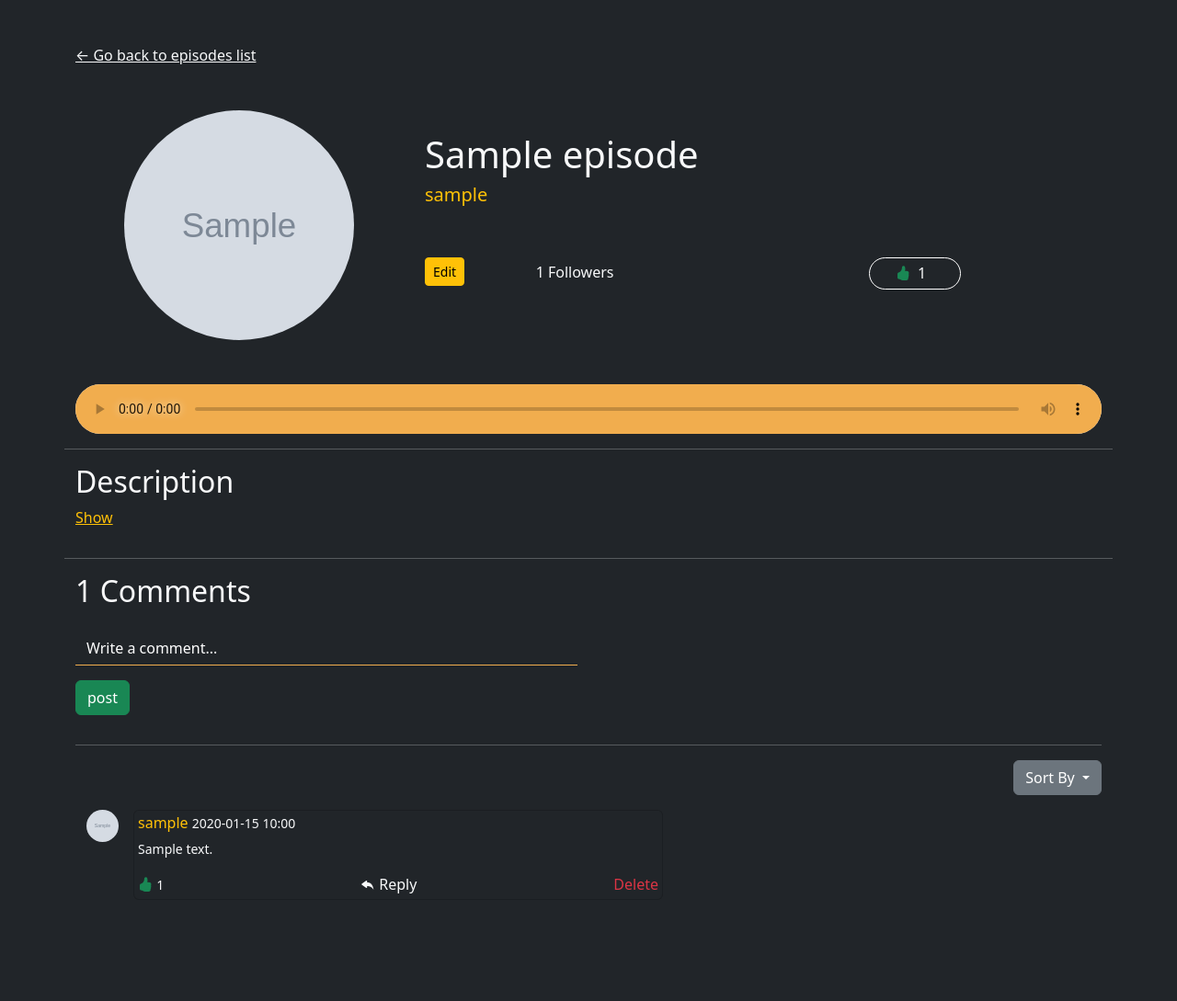
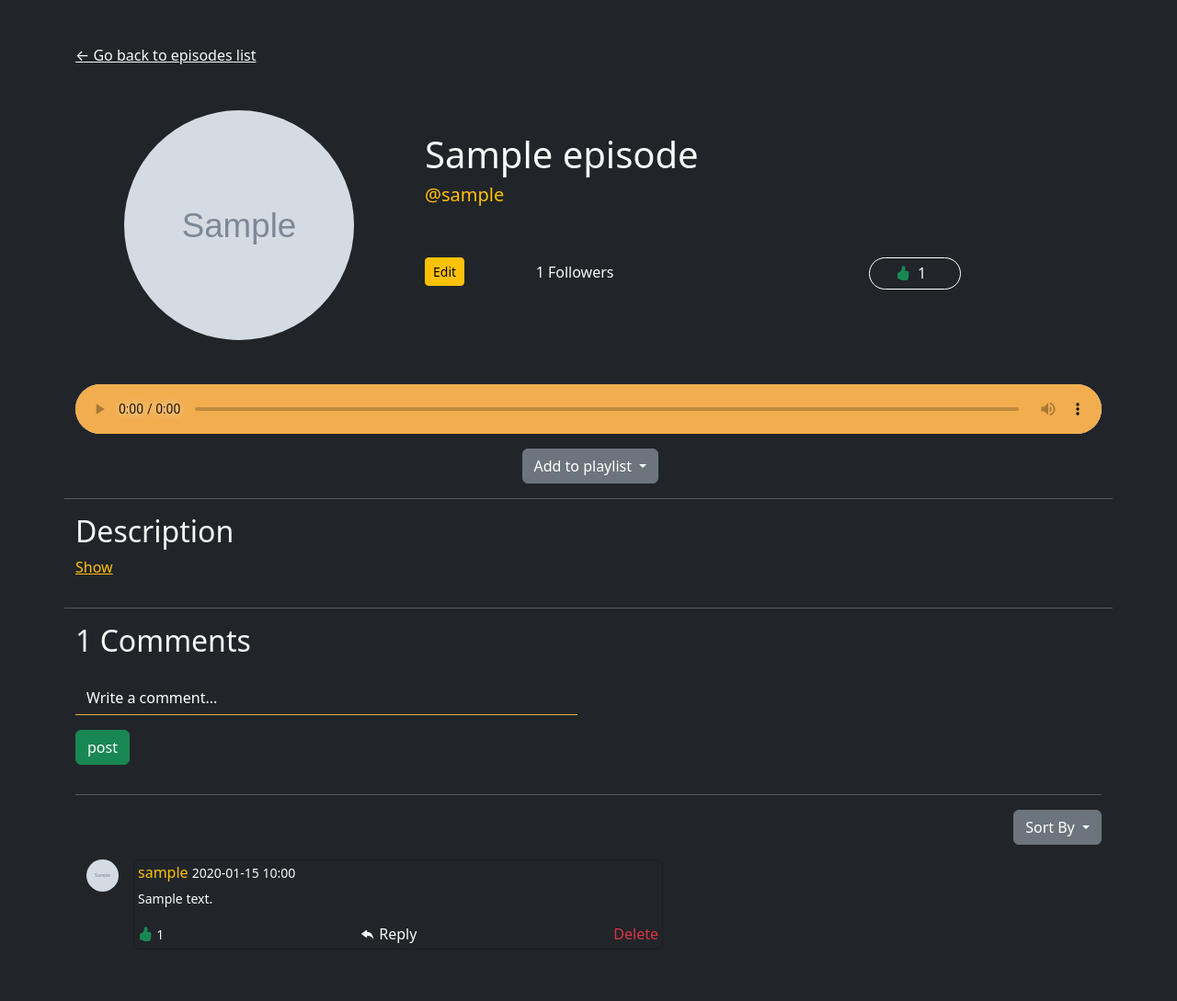
Before and after one commit to adamtao14/podloop-project, a Django app: a page that uses podloop/core/templates/core/episode.html in a window 1280 px wide. Shown: the part 72-1161 px from the top of the page at 92% size. Before the commit the page ends 1044 px from the top, so only its background shows below. Run offline with Django 4.2, Linux system fonts and the light colour scheme; a user stored in the database is signed in; tables that the repository leaves empty hold one stand-in row (values such as "Sample post"); grey boxes marked "Sample" are stand-in pictures.

Commit message:
playlists,edit episodes

```diff
--- a/podloop/api/urls.py
+++ b/podloop/api/urls.py
@@ -1,6 +1,6 @@
 from django.conf import settings
 from django.urls import path
-from .views import ApiFollow,ApiUnfollow,ApiIsAuth,ApiGetEpisodeUserInfo,ApiPostComment,ApiGetComments,ApiToggleLikeComment,ApiDeleteComment,ApiToggleLikeEpisode,ApiToggleFollow,ApiDeletePodcast,ApiDeleteEpisode
+from .views import ApiFollow,ApiUnfollow,ApiIsAuth,ApiGetEpisodeUserInfo,ApiPostComment,ApiGetComments,ApiToggleLikeComment,ApiDeleteComment,ApiToggleLikeEpisode,ApiToggleFollow,ApiDeletePodcast,ApiDeleteEpisode,ApiAddEpisodeToPlaylist
 from django.conf.urls.static import static
 app_name = "api"
 
@@ -17,6 +17,7 @@ urlpatterns = [
     path('api/podcasts/<slug:podcast_slug>/episode/<slug:episode_slug>/get-comments', ApiGetComments),
     path('api/podcasts/<slug:podcast_slug>/episode/<slug:episode_slug>/toggle-like', ApiToggleLikeEpisode),
     path('api/podcasts/<slug:podcast_slug>/episode/<slug:episode_slug>/delete', ApiDeleteEpisode),
+    path('api/podcasts/<slug:podcast_slug>/episode/<slug:episode_slug>/add-to-playlist/<int:playlist_id>', ApiAddEpisodeToPlaylist),
 ]
 
 if settings.DEBUG:
--- a/podloop/api/views.py
+++ b/podloop/api/views.py
@@ -1,5 +1,5 @@
 from django.contrib.auth import get_user_model
-from core.models import Podcast,EpisodeLike,Episode,EpisodeComment,EpisodeCommentLike
+from core.models import Podcast,EpisodeLike,Episode,EpisodeComment,EpisodeCommentLike,Playlist
 from django.utils.html import escape
 User = get_user_model()
 
@@ -234,3 +234,19 @@ def ApiDeleteEpisode(request,podcast_slug,episode_slug):
             return HttpResponse(status=401)
     else:
         return HttpResponse(status=401)
+
+
+def ApiAddEpisodeToPlaylist(request,podcast_slug,episode_slug,playlist_id):
+    podcast = get_object_or_404(Podcast, slug=podcast_slug)
+    episode = get_object_or_404(Episode, slug=episode_slug, podcast=podcast)
+    playlist = get_object_or_404(Playlist,id=playlist_id)
+    if request.user.is_authenticated:
+        current_user = User.objects.get(id=request.user.id)
+        if playlist.owner.id == current_user.id:
+            if not playlist.episodes.filter(id=episode.id).exists():
+                playlist.episodes.add(episode)
+            return HttpResponse(status=200)
+        else:
+            return HttpResponse(status=401)
+    else:
+        return HttpResponse(status=401)
--- a/podloop/core/models.py
+++ b/podloop/core/models.py
@@ -67,7 +67,7 @@ class Playlist(models.Model):
     is_private = models.BooleanField(default=False,blank=False)
     owner = models.ForeignKey(User,on_delete=models.CASCADE)
     description = models.CharField(max_length=200,blank=True)
-    episodes = models.ManyToManyField(Episode)
+    episodes = models.ManyToManyField(Episode,symmetrical=False)
     date = models.DateTimeField(default=now)
 
     class Meta:
--- a/podloop/core/templates/core/episode.html
+++ b/podloop/core/templates/core/episode.html
@@ -33,7 +33,7 @@
   </div>
   <div class="col-lg-8 mt-4">
     <h1 class="text-light">{{episode.title}}</h1>
-    <h5 class="text-warning">{{owner.username}}</h5>
+    <h5 class="text-warning">@{{owner.username}}</h5>
     <!--
 
         <div class="category-list mt-3">
@@ -64,7 +64,23 @@
     <source src="{{ MEDIA_URL }}{{episode.audio}}" type="audio/ogg" />
     Your browser does not support the audio tag.
   </audio>
+  {% if playlists %}
+  <div class="row d-flex justify-content-center mt-3">
+    <div class="dropdown" style="max-width:145px;">
+      <button class="btn btn-secondary dropdown-toggle" type="button" data-bs-toggle="dropdown" aria-expanded="false">
+        Add to playlist
+      </button>
+      <ul class="dropdown-menu">
+        {% for playlist in playlists %}
+        <li><p class="dropdown-item mt-0 mb-0" style="cursor:pointer;" onClick="add_to_playlist({{playlist.id}})">{{playlist.name}}</p></li>
+        {% endfor %}
+      </ul>
+    </div>
+    <div id="added_episode" class="row">
 
+    </div>
+  </div>
+  {% endif %}
   <hr class="text-light mt-3" />
   <!--DESCRIPTION SECTION-->
   <h2 class="text-light">Description</h2>
--- a/podloop/core/templates/core/podcast.html
+++ b/podloop/core/templates/core/podcast.html
@@ -28,7 +28,7 @@
   </div>
   <div class="col-lg-8 mt-4">
     <h1 class="text-light">{{podcast.name}}</h1>
-    <h5 class="text-warning">{{owner.username}}</h5>
+    <h5 class="text-warning">@{{owner.username}}</h5>
     <div class="category-list mt-3">
       {% for category in categories %}
       <a href="{% url 'core:category-detail' category.slug%}"
@@ -90,7 +90,7 @@
   <hr class="text-light mt-3" />
   <div class="episodes-list">
     <div class="d-flex justify-content-between">
-      <h2 class="text-light mb-5">{{podcast.episodes.count}} Episodes</h2>
+      <h2 class="text-light mb-5">{{episodes.count}} Episodes</h2>
       <div class="dropdown bg-dark">
         <button
           class="btn btn-secondary dropdown-toggle"
--- a/podloop/core/urls.py
+++ b/podloop/core/urls.py
@@ -1,6 +1,6 @@
 from django.urls import path
 from .views import home
-from .views import CategoryListView,CategoryDetailView,PodcastView,FollowView,UnfollowView,EpisodeView,ProfileView,CreatorView,BecomeCreator,PodcastEditView,PodcastEpisodeUpload,EditEpisodeView
+from .views import CategoryListView,CategoryDetailView,PodcastView,FollowView,UnfollowView,EpisodeView,ProfileView,CreatorView,BecomeCreator,PodcastEditView,PodcastEpisodeUpload,EditEpisodeView,PlaylistCreateView,PlaylistEditView,PlaylistView,DeleteEpisodeFromPlaylist
 from .models import *
 from django.contrib.auth import get_user_model
 from django.utils.text import slugify
@@ -90,6 +90,10 @@ urlpatterns = [
     path('profile', login_required(ProfileView.as_view()), name='profile'),
     path('profile/creator', login_required(CreatorView.as_view()), name='creator'),
     path('profile/become-creator', login_required(BecomeCreator), name='become-creator'),
+    path('playlists/create', login_required(PlaylistCreateView.as_view()), name='playlist-create'),
+    path('playlists/<int:playlist_id>', PlaylistView, name='playlist'),
+    path('playlists/<int:playlist_id>/edit', login_required(PlaylistEditView.as_view()), name='playlist-edit'),
+    path('playlists/<int:playlist_id>/remove/<int:episode_id>', login_required(DeleteEpisodeFromPlaylist), name='playlist-episode-remove'),
 ]
 
 if settings.DEBUG:
--- a/podloop/core/views.py
+++ b/podloop/core/views.py
@@ -8,8 +8,8 @@ from django.core.paginator import Paginator
 from django.core.exceptions import ValidationError
 from accounts.models import EmailVerification
 from accounts.utils import Util
-from accounts.forms import ProfileForm,PodcastForm,EpisodeForm,EpisodeEditForm
-from .models import Category,Podcast,Episode
+from .forms import ProfileForm,PodcastForm,EpisodeForm,EpisodeEditForm,PlaylistForm
+from .models import Category,Podcast,Episode,Playlist
 from .validators import validate_audio_file
 from urllib.parse import urlencode
 import uuid
@@ -79,9 +79,9 @@ def PodcastView(request,slug):
     sort_by = request.GET.get("sort_by")
 
     if sort_by == "old_to_new":
-        episodes = podcast.episodes.all().order_by('upload_date')
+        episodes = podcast.episodes.filter(is_private=False).order_by('upload_date')
     else:
-        episodes = podcast.episodes.all().order_by('-upload_date')
+        episodes = podcast.episodes.filter(is_private=False).order_by('-upload_date')
         sort_by = "new_to_old"
 
     is_owner = False
@@ -132,29 +132,36 @@ def EpisodeView(request,podcast_slug,episode_slug):
     podcast = get_object_or_404(Podcast, slug=podcast_slug)
     episode = get_object_or_404(Episode, slug=episode_slug, podcast=podcast)
     owner = User.objects.get(id=podcast.owner_id)
+    playlists = None
     show_episode = True
-    if episode.is_private:
-        if request.user.is_authenticated:
-            current_user = User.objects.get(id=request.user.id)
-            if current_user.id == podcast.owner.id:
+
+    if request.user.is_authenticated:
+        current_user = User.objects.get(id=request.user.id)
+        playlists = Playlist.objects.filter(owner=current_user)
+
+        if episode.is_private:
+            if podcast.owner.id == current_user.id:
                 show_episode = True
             else:
                 show_episode = False
         else:
+            show_episode = True
+    else:
+        if episode.is_private:
             show_episode = False
-    else:
-        show_episode = True
+        else:
+            show_episode = True
+
     if show_episode:
         context = {
             "podcast":podcast,
             "episode":episode,
             "owner":owner,
+            "playlists":playlists,
         }
         return render(request, template_name, context=context)
     else:
         return HttpResponse(status=404)
-
-
 
 
 
@@ -164,9 +171,8 @@ class ProfileView(View):
     form_class = ProfileForm
     def get(self, request):
         if request.user.is_authenticated:
-
-
             current_user = User.objects.get(id=request.user.id)
+            playlists = Playlist.objects.filter(owner=current_user)
             form = self.form_class(initial={
                 'email': current_user.email,
                 'name': current_user.name,
@@ -175,12 +181,13 @@ class ProfileView(View):
             })
 
             success_email_change = request.GET.get('success_email_change')
-            return render(request, self.template_name, context={'form': form, 'user':current_user, 'success_email_change':success_email_change})
+            return render(request, self.template_name, context={'form': form, 'user':current_user, 'success_email_change':success_email_change, 'playlists':playlists})
 
     def post(self, request):
         message = []
         current_user = User.objects.get(id=request.user.id)
         form = self.form_class(request.POST,request.FILES)
+        playlists = Playlist.objects.filter(owner=current_user)
         if form.is_valid():
             name = form.cleaned_data.get("name")
             last_name = form.cleaned_data.get("last_name")
@@ -190,7 +197,7 @@ class ProfileView(View):
 
             if name == current_user.name and last_name == current_user.last_name and username == current_user.username and email == current_user.email and not link_profile_picture :
                 message = "No changes made"
-                return render(request, self.template_name, context={'form': form, 'user':current_user, 'success_message':message})
+                return render(request, self.template_name, context={'form': form, 'user':current_user, 'success_message':message, 'playlists':playlists})
             else:
                 if User.objects.filter(username=username).exists() and current_user.username != username:
                     message.append("Username already exists")
@@ -198,7 +205,7 @@ class ProfileView(View):
                     message.append("Email already exists")
 
                 if message != []:
-                    return render(request, self.template_name, context={'form': form, 'user':current_user, 'error_message':message})
+                    return render(request, self.template_name, context={'form': form, 'user':current_user, 'error_message':message, 'playlists':playlists})
 
                 current_user.name = name
                 current_user.last_name = last_name
@@ -224,10 +231,10 @@ class ProfileView(View):
                 else:
                     current_user.save()
                     message = "Updated successfully"
-                    return render(request, self.template_name, context={'form': form, 'user':current_user, 'success_message':message})
+                    return render(request, self.template_name, context={'form': form, 'user':current_user, 'success_message':message, 'playlists':playlists})
         else:
             message.append("Invalid data")
-            return render(request, self.template_name, context={'form': form, 'user':current_user, 'error_message':message})
+            return render(request, self.template_name, context={'form': form, 'user':current_user, 'error_message':message, 'playlists':playlists})
 
 
 
@@ -511,3 +518,109 @@ class EditEpisodeView(View):
                 return render(request, self.template_name, context={'form': form, 'user':current_user, 'error_message':message, 'podcast':podcast, 'episode':episode})
         else:
             return HttpResponse(status=401)
+
+def PlaylistView(request,playlist_id):
+    template_name="core/playlist.html"
+    playlist = get_object_or_404(Playlist, id=playlist_id)
+    owner = User.objects.get(id=playlist.owner.id)
+    episodes = playlist.episodes.all()
+    show_playlist = True
+    is_owner = False
+    #show the playlist if not private to veryone,if private only to owner
+    if request.user.is_authenticated:
+        current_user = User.objects.get(id=request.user.id)
+        if current_user.id == playlist.owner.id:
+            is_owner = True
+        if playlist.is_private and is_owner:
+            show_playlist = True
+        elif playlist.is_private:
+            show_playlist = False
+    else:
+        if playlist.is_private:
+            show_playlist = False
+        else:
+            show_playlist = True
+
+    if show_playlist:
+        return render(request, template_name, context={'playlist':playlist, 'is_owner':is_owner, 'owner':owner, 'episodes':episodes})
+    else:
+        return HttpResponse(status=401)
+
+def DeleteEpisodeFromPlaylist(request,playlist_id,episode_id):
+    current_user = User.objects.get(id=request.user.id)
+    playlist = get_object_or_404(Playlist,id=playlist_id)
+    episode_id = get_object_or_404(Episode,id=episode_id)
+
+    if playlist.owner.id == current_user.id:
+        playlist.episodes.remove(episode_id)
+        return redirect(reverse('core:playlist', kwargs={'playlist_id': playlist_id}))
+    else:
+        return HttpResponse(status=401)
+
+
+class PlaylistCreateView(View):
+    template_name = "core/create_playlist.html"
+    form_class = PlaylistForm
+
+    def get(self,request):
+        form = self.form_class()
+        current_user = User.objects.get(id=request.user.id)
+        return render(request, self.template_name, context={'form': form, 'user':current_user})
+
+    def post(self,request):
+        if request.user.is_authenticated:
+            message = []
+            form = self.form_class(request.POST)
+            current_user = User.objects.get(id=request.user.id)
+            if form.is_valid():
+                name = form.cleaned_data.get("name")
+                description = form.cleaned_data.get("description")
+                is_private = form.cleaned_data.get("is_private")
+                Playlist.objects.create(name=name,description=description,is_private=is_private,owner=current_user)
+                message = "Playlist created"
+                return render(request, self.template_name, context={'user':current_user, 'form':form, 'success_message':message})
+            else:
+                message.append("Invalid data")
+                return render(request, self.template_name, context={'user':current_user, 'form':form, 'error_message':message})
+        else:
+            return HttpResponse(status=401)
+
+class PlaylistEditView(View):
+    template_name = "core/create_playlist.html"
+    form_class = PlaylistForm
+
+    def get(self,request,playlist_id):
+        current_user = User.objects.get(id=request.user.id)
+        playlist = get_object_or_404(Playlist,id=playlist_id)
+        if current_user.id == playlist.owner.id:
+            form = self.form_class(initial={
+                'name': playlist.name,
+                'description': playlist.description,
+                'is_private': playlist.is_private,
+            })
+
+            return render(request, self.template_name, context={'form': form, 'user':current_user})
+        else:
+            return HttpResponse(status=401)
+
+    def post(self,request,playlist_id):
+        if request.user.is_authenticated:
+            message = []
+            form = self.form_class(request.POST)
+            current_user = User.objects.get(id=request.user.id)
+            playlist = get_object_or_404(Playlist,id=playlist_id)
+            if form.is_valid():
+                name = form.cleaned_data.get("name")
+                description = form.cleaned_data.get("description")
+                is_private = form.cleaned_data.get("is_private")
+                playlist.name = name
+                playlist.description = description
+                playlist.is_private = is_private
+                playlist.save()
+                message = "Playlist updated successfully"
+                return render(request, self.template_name, context={'user':current_user, 'form':form, 'success_message':message})
+            else:
+                message.append("Invalid data")
+                return render(request, self.template_name, context={'user':current_user, 'form':form, 'error_message':message})
+        else:
+            return HttpResponse(status=401)
--- a/podloop/static/js/episodeFunctions.js
+++ b/podloop/static/js/episodeFunctions.js
@@ -10,6 +10,7 @@ comment_section = document.getElementById("comments");
 success_alert = document.getElementById("success_alert");
 comments_count = document.getElementById("comments_count");
 modal = document.getElementById("reply_modal");
+episode_added_to_playlist = document.getElementById("added_episode");
 //listeners
 form_comment.addEventListener("submit", function (event) {
   event.preventDefault();
@@ -28,23 +29,24 @@ async function call_api_post(api_url, data) {
   Object.entries(data).forEach(([key, value]) => {
     jsonObject[key] = value;
   });
-  await fetch(api_url, {
+  try {
+    const response = await fetch(api_url, {
       method: "POST",
       headers: {
         "Content-Type": "application/json",
         "X-CSRFToken": data["csrfmiddlewaretoken"],
       },
       body: JSON.stringify(jsonObject),
-  })
-    .then(function (response) {
+    });
+
     if (response.ok) {
-        return response.text();
+      return true;
+    } else {
+      return false;
     }
-      throw new Error("Network response was not ok.");
-    })
-    .then(function (data) {})
-    .catch(function (error) {
-    });
+  } catch (error) {
+    return false;
+  }
 }
 async function call_api_get(api_url) {
   await fetch(api_url)
@@ -121,9 +123,9 @@ async function comment(comment, is_reply, reply_to) {
   data["csrfmiddlewaretoken"] = csrf_token;
   data["is_reply"] = is_reply;
   data["reply_to"] = reply_to;
-  await call_api_post(api_url, data);
-  await sort_comments(dataBackEnd["sort_by"]);
+  result = await call_api_post(api_url, data);
   $(modal).modal("hide");
+  if(result){
     success_alert.innerHTML = `
     <div
         class="alert alert-success alert-dismissible fade show"
@@ -138,6 +140,23 @@ async function comment(comment, is_reply, reply_to) {
         ></button>
       </div>
     `;
+  }else{
+    success_alert.innerHTML = `
+    <div
+        class="alert alert-danger alert-dismissible fade show"
+        role="alert"
+      >
+        <strong>Could not create comment!</strong>
+        <button
+          type="button"
+          class="btn-close"
+          data-bs-dismiss="alert"
+          aria-label="Close"
+        ></button>
+      </div>
+    `;
+  }
+  await sort_comments(dataBackEnd["sort_by"]);
 }
 
 function reply_comment(id_parent_comment, reply_to) {
@@ -156,6 +175,46 @@ async function toggle_like_comment(id) {
   var api_url = `http://127.0.0.1:8000/api/comment/${id}/toggle-like`;
   await call_api_get(api_url);
   await sort_comments(dataBackEnd["sort_by"]);
+}
+
+async function add_to_playlist(id){
+  var api_url = `http://127.0.0.1:8000/api/podcasts/${dataBackEnd["podcast_slug"]}/episode/${dataBackEnd["episode_slug"]}/add-to-playlist/${id}`;
+  csrf_token = document.querySelector("#post_comment_form input[name='csrfmiddlewaretoken']").value;
+  data = {};
+  data["csrfmiddlewaretoken"] = csrf_token;
+  result = await call_api_post(api_url, data);
+  if (result){
+    episode_added_to_playlist.innerHTML = `
+    <div
+        class="alert alert-success alert-dismissible fade show mt-3"
+        role="alert"
+      >
+        <strong>Episode added!</strong>
+        <button
+          type="button"
+          class="btn-close"
+          data-bs-dismiss="alert"
+          aria-label="Close"
+        ></button>
+      </div>
+    `;
+  }else{
+    episode_added_to_playlist.innerHTML = `
+    <div
+        class="alert alert-danger alert-dismissible fade show mt-3"
+        role="alert"
+      >
+        <strong>Episode was not added!</strong>
+        <button
+          type="button"
+          class="btn-close"
+          data-bs-dismiss="alert"
+          aria-label="Close"
+        ></button>
+      </div>
+    `;
+  }
+
 }
 
 async function init(dataFrontEnd) {
--- a/podloop/static/js/podcastEpisodeDelete.js
+++ b/podloop/static/js/podcastEpisodeDelete.js
@@ -64,6 +64,7 @@ async function delete_episode(){
     await call_api_post(api_url, data, 0);
 
 }
+
 function init(dataFrontend){
     dataBackEnd = dataFrontend;
 }
```
Also changed, not shown: podloop/accounts/forms.py (+0 -35 lines), podloop/core/forms.py (added, +37 -0 lines), podloop/core/templates/core/create_playlist.html (added, +40 -0 lines), podloop/core/templates/core/playlist.html (added, +78 -0 lines), podloop/core/templates/core/profile.html (+24 -2 lines), podloop/static/css/playlist.css (added, +76 -0 lines), podloop/accounts/migrations/0010_alter_user_link_profile_picture.py (added). Lines whose indentation alone changed are shown as unchanged.
